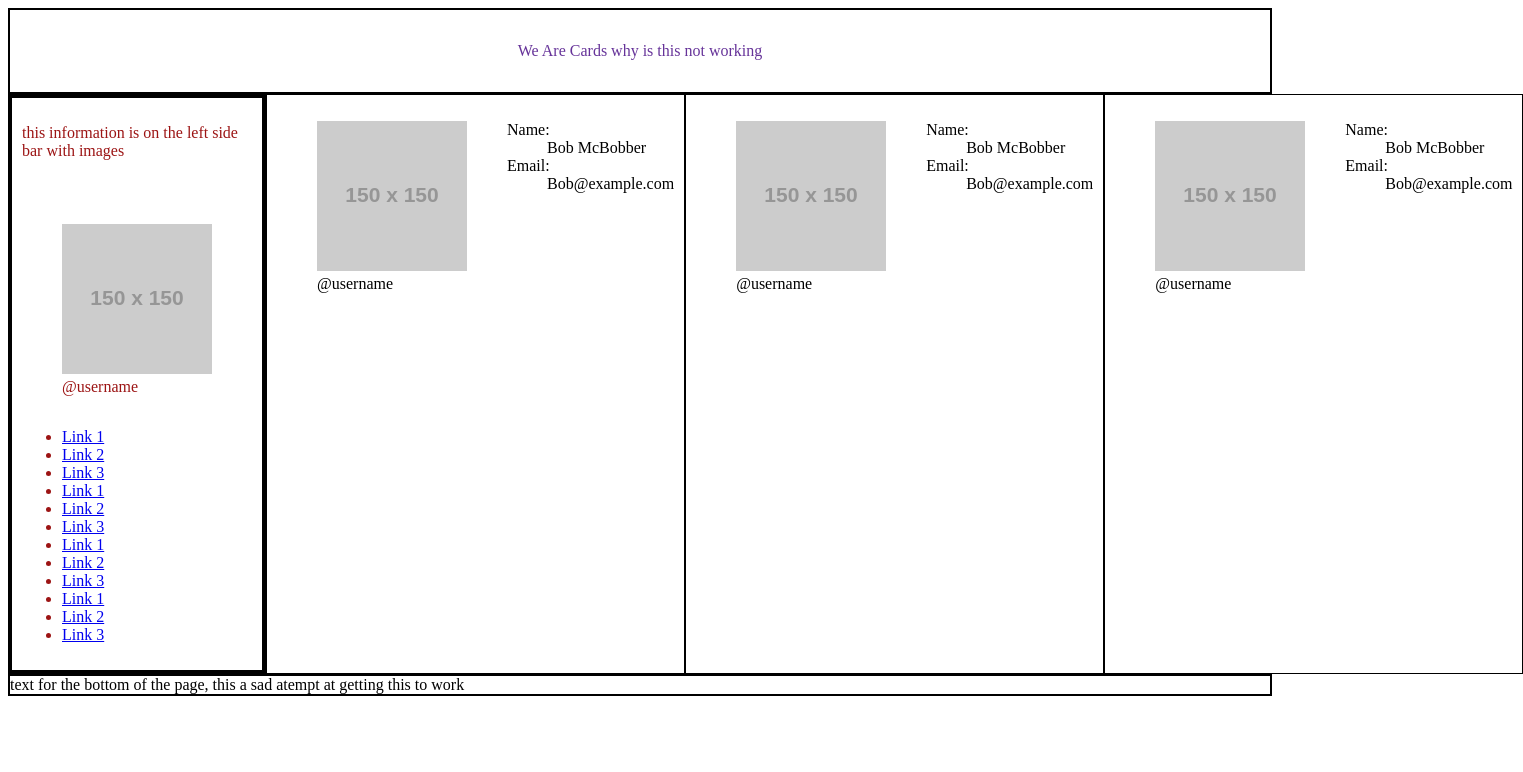
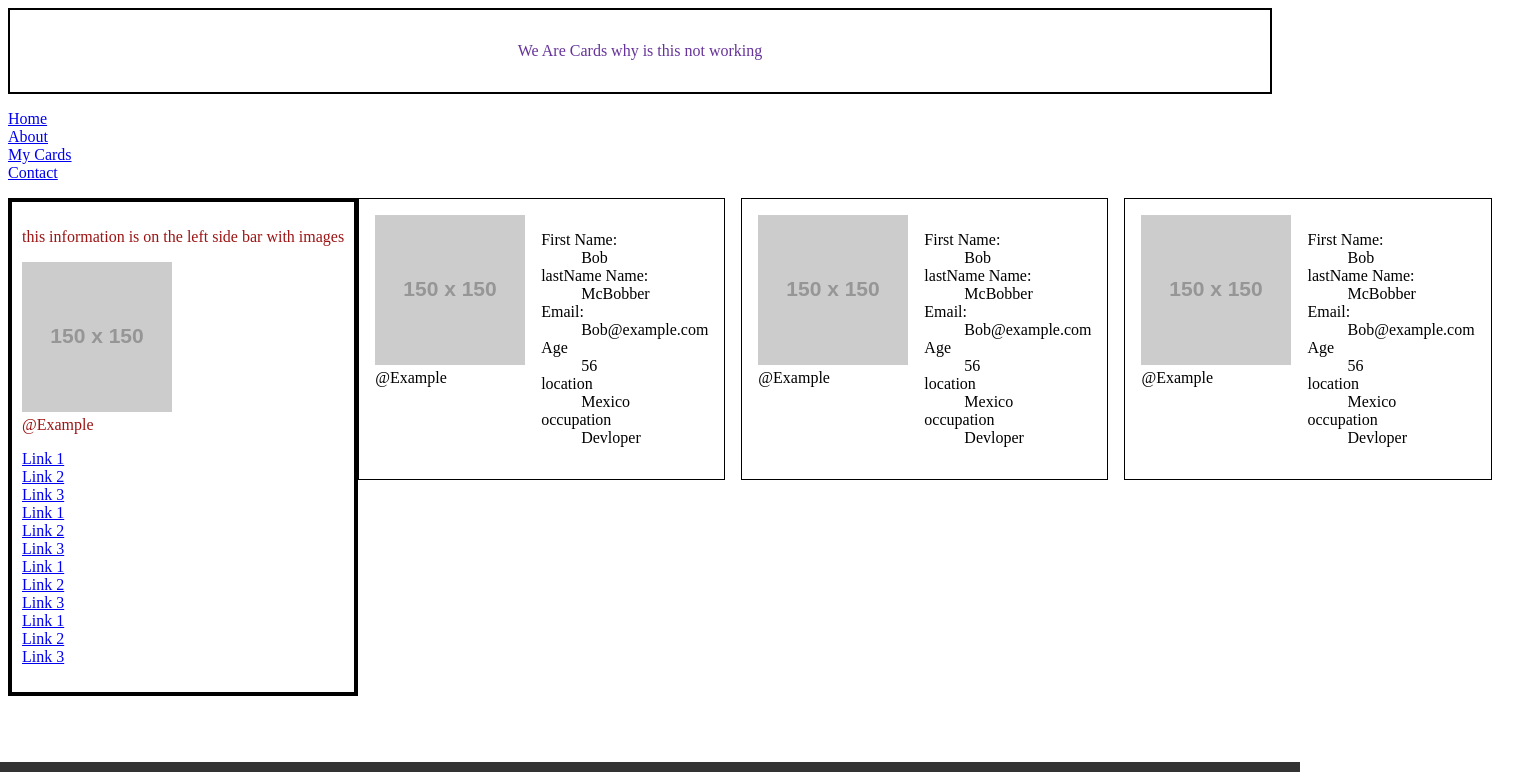
Before and after one commit to ChiddyBangg/web1-svelte-lab, a SvelteKit app: page / in a window 1280 px wide. Shown: the top 772 px of the page, 1523 px wide, since content can reach past the window. Built offline with nearby package versions, Linux system fonts and the light colour scheme.

Commit message:
changed out the hardcode and started working with props

```diff
--- a/src/Components/Card.svelte
+++ b/src/Components/Card.svelte
@@ -14,5 +14,7 @@
     padding: 10px;
     height: 250;
     border: 1px solid black;
+    padding: 1em;
+    gap: 1em;
   }
 </style>
--- a/src/Components/Details.svelte
+++ b/src/Components/Details.svelte
@@ -1,12 +1,29 @@
-<script></script>
+<script>
+  let person = {
+    firstName: "Bob",
+    lastName: "McBobber",
+    age: 56,
+    location: "Mexico",
+    occupation: "Devloper",
+    email: "Bob@example.com",
+  };
+</script>
 
 <!-- details of a person-->
 
 <dl>
-  <dt>Name:</dt>
-  <dd>Bob McBobber</dd>
+  <dt>First Name:</dt>
+  <dd>{person.firstName}</dd>
+  <dt>lastName Name:</dt>
+  <dd>{person.lastName}</dd>
   <dt>Email:</dt>
-  <dd>Bob@example.com</dd>
+  <dd>{person.email}</dd>
+  <dt>Age</dt>
+  <dd>{person.age}</dd>
+  <dt>location</dt>
+  <dd>{person.location}</dd>
+  <dt>occupation</dt>
+  <dd>{person.occupation}</dd>
 </dl>
 
 <style></style>
--- a/src/Components/Footer.svelte
+++ b/src/Components/Footer.svelte
@@ -8,7 +8,13 @@
 
 <style>
   footer {
-    border: 2px solid black;
-    display: flex;
+    position: absolute;
+    bottom: 0;
+    left: 0;
+    width: 100%;
+    background-color: #333;
+    color: #fff;
+    padding: 10px;
+    text-align: center;
   }
 </style>
--- a/src/Components/Picture.svelte
+++ b/src/Components/Picture.svelte
@@ -1,10 +1,14 @@
 <script>
+  let userName = "@Example";
 </script>
 
 <figure>
   <img src="https://placehold.co/150" alt="Placeholder" />
-  <figcaption>@username</figcaption>
+  <figcaption>{userName}</figcaption>
 </figure>
 
 <style>
+  figure {
+    margin: 0;
+  }
 </style>
--- a/src/Components/Sidebar.svelte
+++ b/src/Components/Sidebar.svelte
@@ -1,10 +1,18 @@
 <script>
   import Picture from "./Picture.svelte";
+  export let navItems;
 </script>
 
+<nav>
+  <ul>
+    {#each navItems as item}
+      <li><a href={item.href}>{item.text}</a></li>
+    {/each}
+  </ul>
+</nav>
 <section>
   <p>this information is on the left side bar with images</p>
-  <p />
+
   <Picture />
   <ul>
     <li><a href="link 1 ">Link 1</a></li>
@@ -23,7 +31,14 @@
 </section>
 
 <style>
+  ul {
+    padding-left: 0;
+  }
+  li {
+    list-style: none;
+  }
   section {
+    float: left;
     flex-direction: column;
     display: flex;
     border: 4px solid black;
--- a/src/routes/+page.svelte
+++ b/src/routes/+page.svelte
@@ -3,12 +3,18 @@
   import Footer from "../Components/Footer.svelte";
   import Header from "../Components/Header.svelte";
   import Sidebar from "../Components/Sidebar.svelte";
+
+  let nav = [
+    { text: "Home", href: "/" },
+    { text: "About", href: "/about" },
+    { text: "My Cards", href: "/cards" },
+    { text: "Contact", href: "/contact" },
+  ];
 </script>
 
 <Header />
-
+<Sidebar navItems={nav} />
 <section>
-  <Sidebar />
   <Card />
   <Card />
   <Card />
@@ -19,5 +25,6 @@
 <style>
   section {
     display: flex;
+    gap: 1em;
   }
 </style>
```
